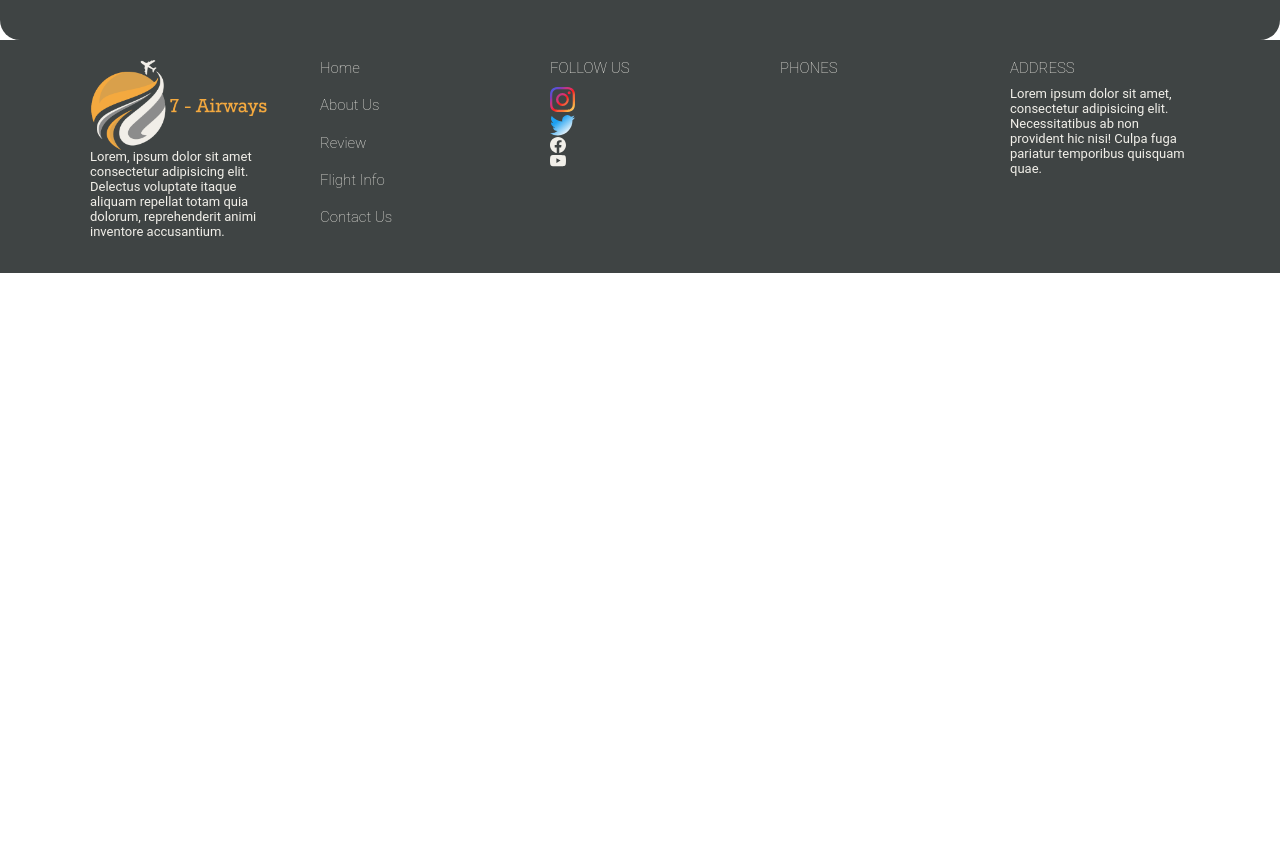
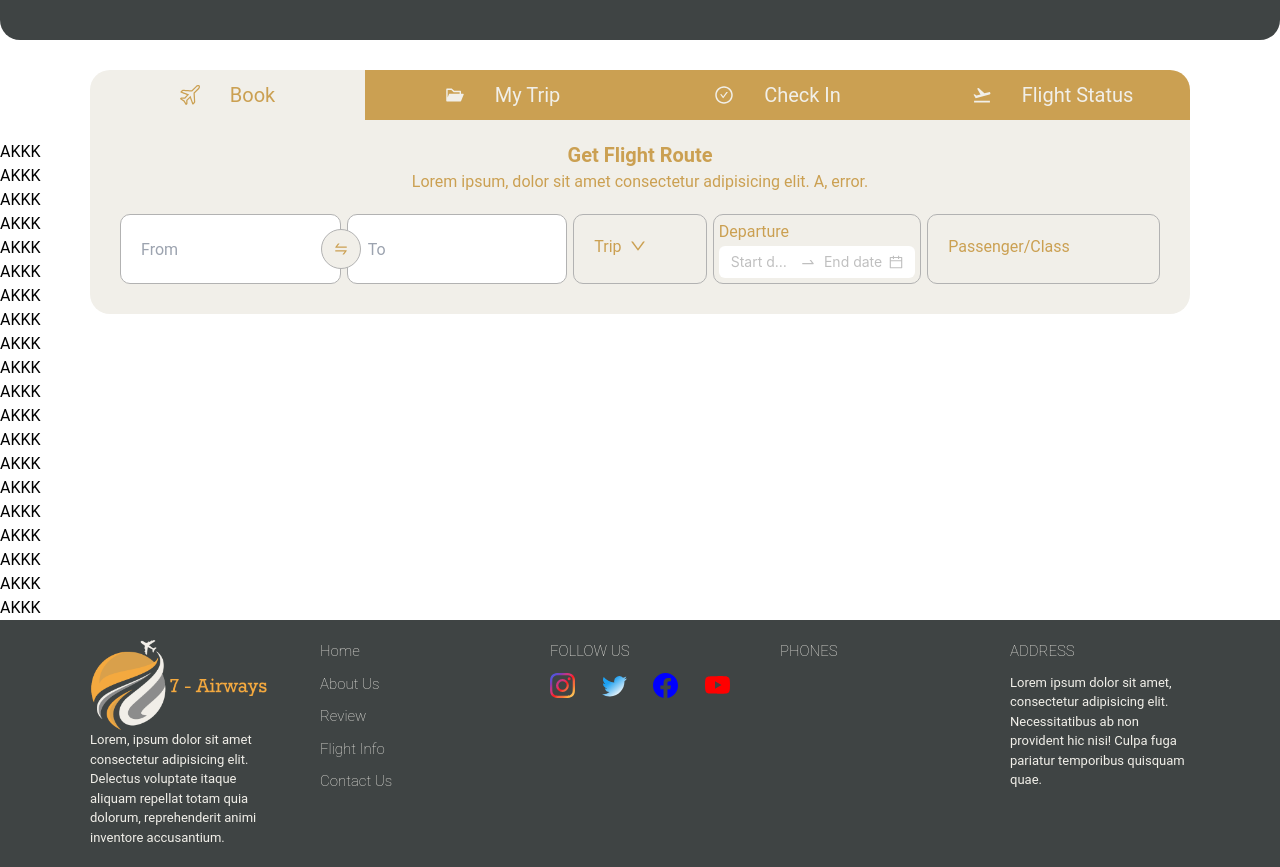
Before and after one commit to Binar-Project-7-Airways-Ticketing/FEJS-Final-Project, a React (Create React App) app: page / in a window 1280 px wide. Shown: the part 600-1467 px from the top of the page. Before the commit the page ends 873 px from the top, so only its background shows below. Built offline with nearby package versions, Linux system fonts and the light colour scheme.

Commit message:
Add booking component

```diff
--- a/package.json
+++ b/package.json
@@ -18,7 +18,8 @@
     "start": "react-scripts start",
     "build": "react-scripts build",
     "test": "react-scripts test",
-    "eject": "react-scripts eject"
+    "eject": "react-scripts eject",
+    "build-css": "tailwindcss build All.css -o assets/css/styles.css"
   },
   "eslintConfig": {
     "extends": [
--- a/src/Components/Book.jsx
+++ b/src/Components/Book.jsx
@@ -1,9 +1,89 @@
 import React from "react";
+import { AiOutlineSwap } from "react-icons/ai";
+import { DownOutlined } from "@ant-design/icons";
+import { Dropdown, Space, DatePicker } from "antd";
 
+const items = [
+  {
+    label: <a href="#">Return</a>,
+    key: "0",
+  },
+  {
+    label: <a href="#">One Way</a>,
+    key: "1",
+  },
+  {
+    label: "Multiple cities or countries",
+    key: "3",
+  },
+];
+
+const { RangePicker } = DatePicker;
+const onChange = (value, dateString) => {
+  console.log("Selected Time: ", value);
+  console.log("Formatted Selected Time: ", dateString);
+};
+const onOk = (value) => {
+  console.log("onOk: ", value);
+};
 export default function Book() {
   return (
     <>
-      <div className="detail-booking">Book</div>
+      <div className="wrap-detail-booking">
+        <div className="wrap-detail-title">
+          <div className="detail-title">
+            <h2>Get Flight Route</h2>
+            <p>
+              Lorem ipsum, dolor sit amet consectetur adipisicing elit. A,
+              error.
+            </p>
+          </div>
+        </div>
+        <div className="detail-booking">
+          <div className="wrap-input">
+            <div className="input">
+              <input className="inpt-book" placeholder="From"></input>
+              <div className="swap">
+                <AiOutlineSwap />
+              </div>
+              <input className="inpt-book" placeholder="To"></input>
+            </div>
+            <Dropdown
+              menu={{
+                items,
+              }}
+              trigger={["click"]}
+              className="inpt-trip"
+            >
+              <a onClick={(e) => e.preventDefault()}>
+                <Space>
+                  Trip
+                  <DownOutlined />
+                </Space>
+              </a>
+            </Dropdown>
+
+            <Space className="inpt-date" direction="vertical" size={5}>
+              <div className="wrap-date">
+                <p>Departure</p>
+                <div className="date">
+                  <RangePicker
+                    showTime={{
+                      format: "HH:mm",
+                    }}
+                    format="YYYY-MM-DD HH:mm"
+                    onChange={onChange}
+                    onOk={onOk}
+                  />
+                </div>
+              </div>
+            </Space>
+            <div className="inpt-book">
+              <p>Passenger/Class</p>
+            </div>
+          </div>
+        </div>
+      </div>
     </>
   );
 }
--- a/src/Components/CheckIn.jsx
+++ b/src/Components/CheckIn.jsx
@@ -2,6 +2,6 @@ import React from 'react'
 
 export default function CheckIn() {
   return (
-    <div className="detail-booking">Check In</div>
+    <div className="wrap-detail-booking">Check In</div>
   )
 }
--- a/src/Components/FlightStatus.jsx
+++ b/src/Components/FlightStatus.jsx
@@ -2,6 +2,6 @@ import React from 'react'
 
 export default function FlightStatus() {
   return (
-    <div className="detail-booking">Flight Status</div>
+    <div className="wrap-detail-booking">Flight Status</div>
   )
 }
--- a/src/Components/Header.jsx
+++ b/src/Components/Header.jsx
@@ -6,14 +6,12 @@ export default function Header() {
   return (
     <header>
       <div className="container">
+        {/* <div className="wrap-header"> */}
         <div className="wrap-header">
           <div className="header-main">
-            {/* <div className="img1">
-              <img src={landmark}></img>
+            <div className="slogan">
+              <h1>Let's go to the best places in Indonesia with us</h1>
             </div>
-            <div className="img2">
-              <img src={landmark}></img>
-            </div> */}
           </div>
           <div className="zzz">
             <Booking />
--- a/src/Components/MyTrip.jsx
+++ b/src/Components/MyTrip.jsx
@@ -3,7 +3,7 @@ import React from 'react'
 export default function MyTrip() {
   return (
     <>
-      <div className="detail-booking">MyTrip</div>
+      <div className="wrap-detail-booking">MyTrip</div>
     </>
   )
 }
--- a/src/Components/Navbar.jsx
+++ b/src/Components/Navbar.jsx
@@ -26,7 +26,7 @@ export default function Navbar() {
             <BsSearch />
             <AiOutlineUser />
             <a href="/login">Login</a>
-            <p>|</p>
+            <p style={{display:"flex", justifyContent:"center", margin:"0"}}>|</p>
             <a>Sign up</a>
           </div>
         </div>
--- a/src/Components/Pages/Homepage.jsx
+++ b/src/Components/Pages/Homepage.jsx
@@ -8,6 +8,26 @@ export default function Homepage() {
     <div>
       <Header />
       <Navbar />
+      <h1>AKKK</h1>
+      <h1>AKKK</h1>
+      <h1>AKKK</h1>
+      <h1>AKKK</h1>
+      <h1>AKKK</h1>
+      <h1>AKKK</h1>
+      <h1>AKKK</h1>
+      <h1>AKKK</h1>
+      <h1>AKKK</h1>
+      <h1>AKKK</h1>
+      <h1>AKKK</h1>
+      <h1>AKKK</h1>
+      <h1>AKKK</h1>
+      <h1>AKKK</h1>
+      <h1>AKKK</h1>
+      <h1>AKKK</h1>
+      <h1>AKKK</h1>
+      <h1>AKKK</h1>
+      <h1>AKKK</h1>
+      <h1>AKKK</h1>
       <Footer />
     </div>
   );
--- a/src/Components/Pages/Pages.css
+++ b/src/Components/Pages/Pages.css
@@ -6,6 +6,7 @@
 
 .Homepage{
     background: #3f4444;
+    width: 100vw;
 
 }
 @media only screen and (max-width: 1024px) {
--- a/src/index.js
+++ b/src/index.js
@@ -3,7 +3,7 @@ import ReactDOM from "react-dom/client";
 import "./index.css";
 import "./Components/All.css";
 import reportWebVitals from "./reportWebVitals";
-import "antd/dist/reset.css";
+// import "antd/dist/reset.css";
 import App from "./App";
 
 const root = ReactDOM.createRoot(document.getElementById("root"));
```
Also changed, not shown: src/Components/All.css.
